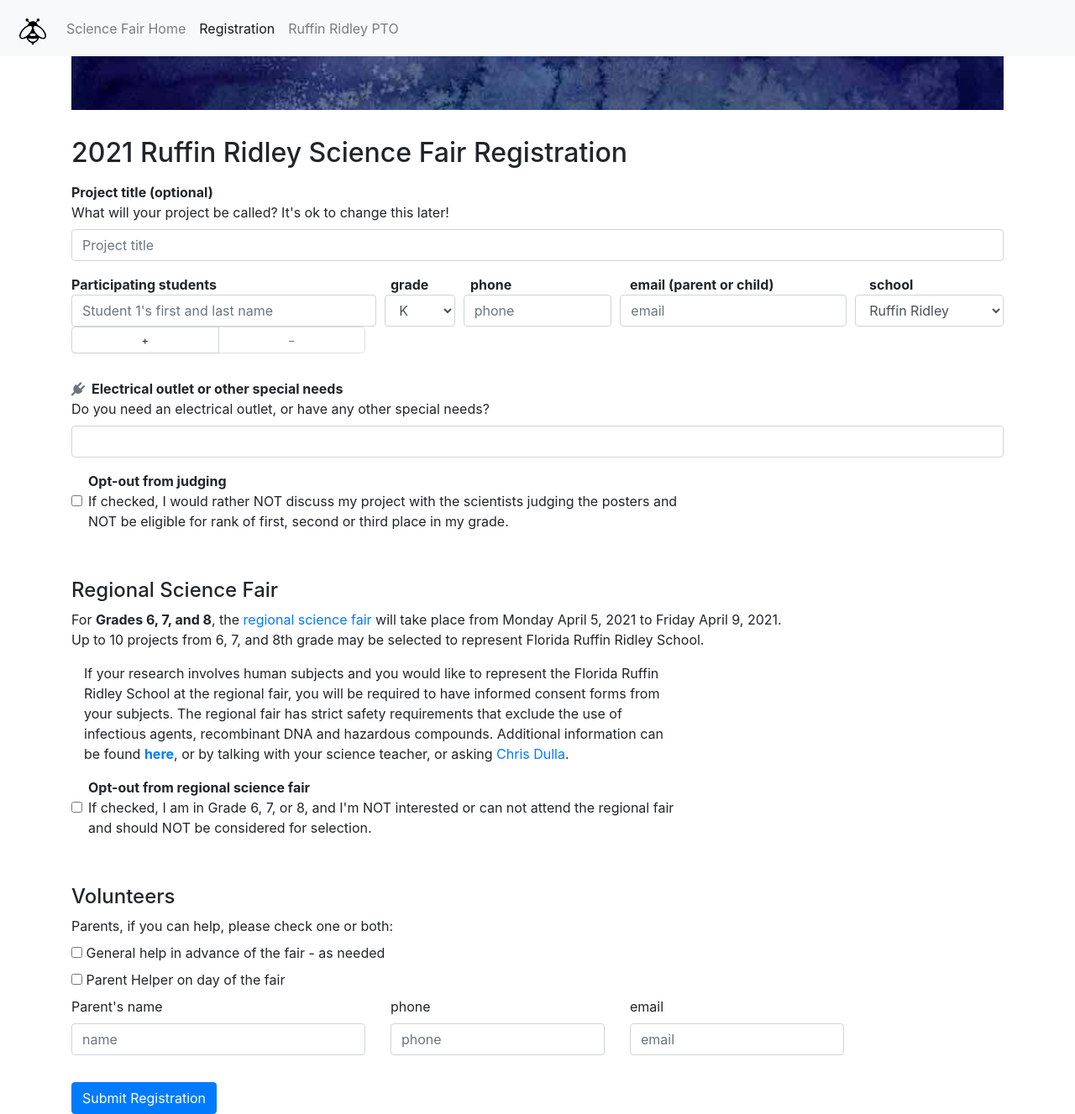
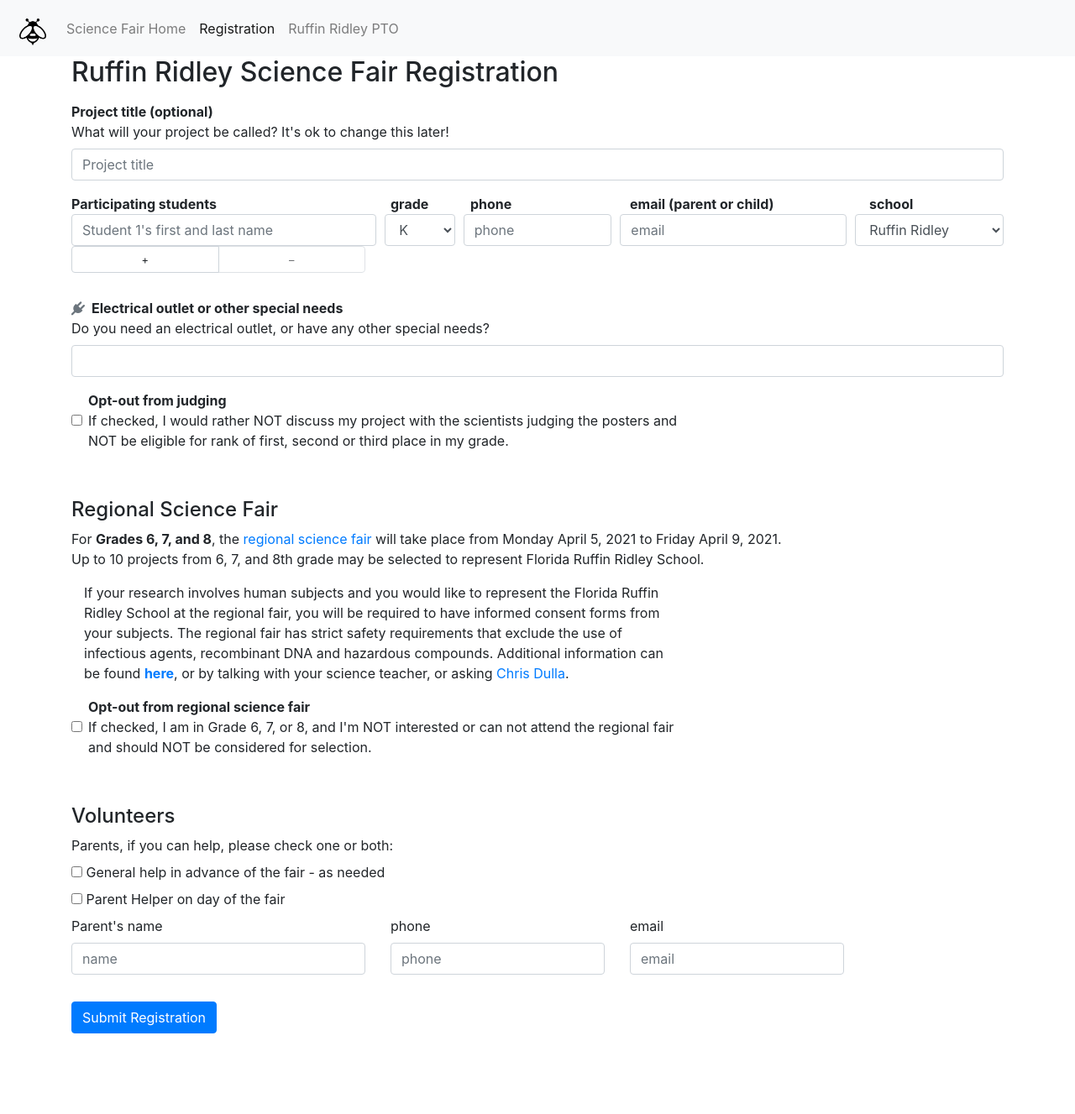
Before and after one commit to vinaygidwaneyod/sciencefair, a Jekyll site: the page built from register.html, in a window 1280 px wide. Shown: the whole page at 84% size. Built offline with Jekyll 4.4.1, drawn with Linux system fonts in a browser that asks for light colours; after the commit the page ends 1231 px from its top, so only the background shows below that.

Commit message:
Minor content changes

```diff
--- a/register.html
+++ b/register.html
@@ -2,9 +2,8 @@
 tab: register
 layout: default
 ---
-{% include banner-small.html %}
 
-<h2>2021 Ruffin Ridley Science Fair Registration</h2>
+<h2>Ruffin Ridley Science Fair Registration</h2>
 
 <form>
 
```
